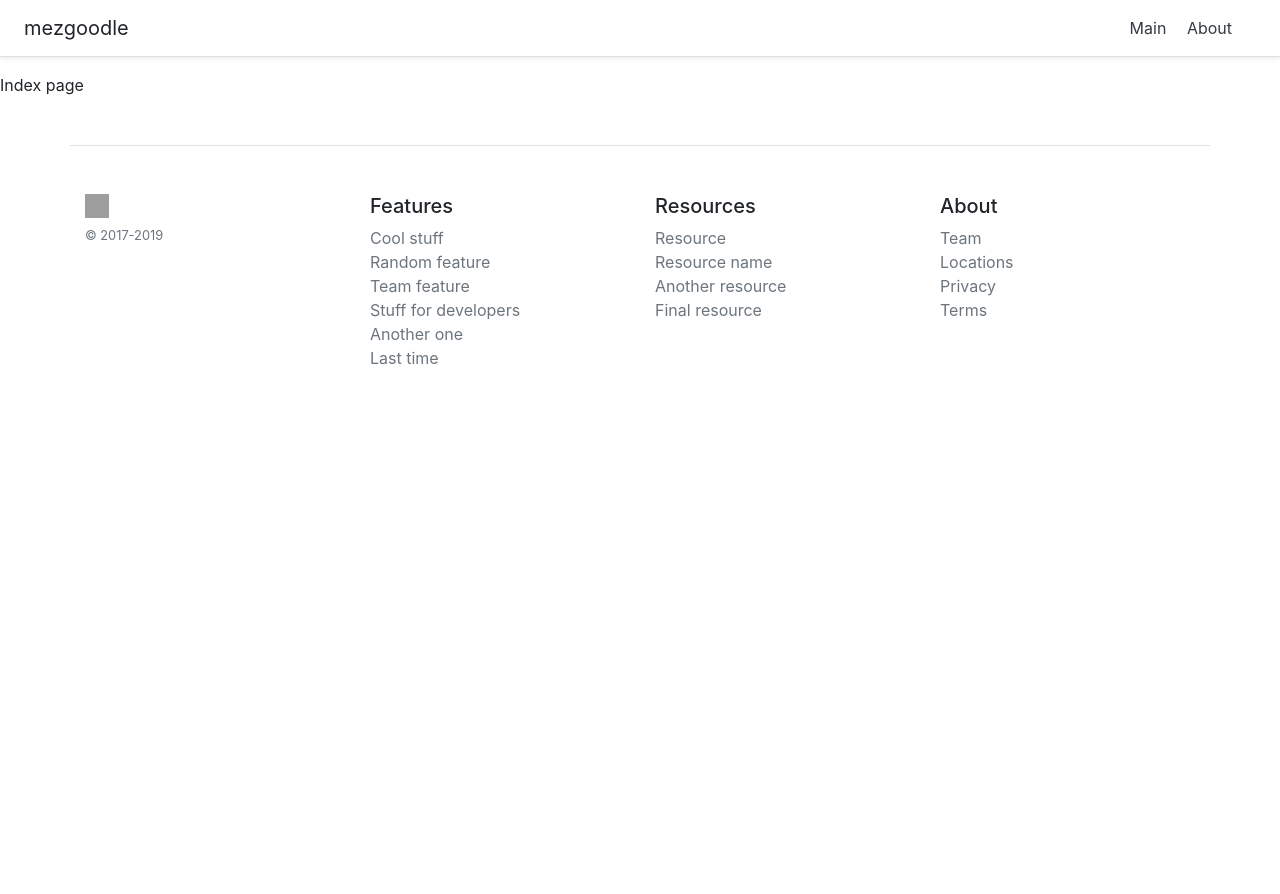
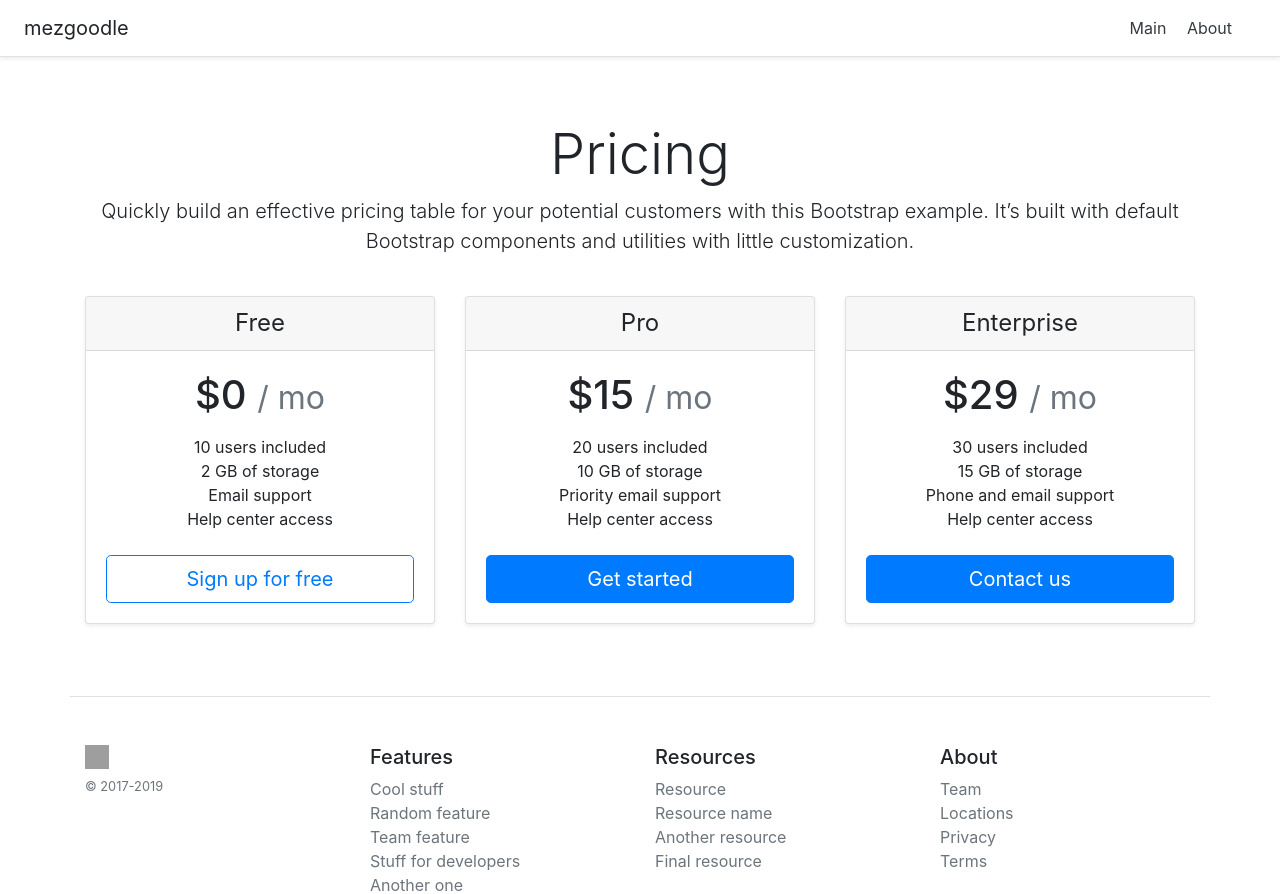
Before and after one commit to mezgoodle/flask-site, a Flask app: page / in a window 1280 px wide. Shown: the top 894 px of the page. Before the commit the page ends 365 px from the top, so only its background shows below. Run offline with Flask 2, Linux system fonts and the light colour scheme; some libraries are stand-ins or nearby versions; grey boxes are pictures that could not be loaded.

Commit message:
Update index.html

```diff
--- a/templates/index.html
+++ b/templates/index.html
@@ -1,8 +1,57 @@
 {% extends 'base.html' %}
-
-{% block title %}
-Hello
-{% endblock title %}
+{% block title %} Hello {% endblock title %}
 {% block content %}
-Index page
+<div class="container">
+    <div class="pricing-header px-3 py-3 pt-md-5 pb-md-4 mx-auto text-center">
+        <h1 class="display-4">Pricing</h1>
+        <p class="lead">Quickly build an effective pricing table for your potential customers with this Bootstrap example. It’s built with default Bootstrap components and utilities with little customization.</p>
+    </div>
+    <div class="card-deck mb-3 text-center">
+        <div class="card mb-4 shadow-sm">
+            <div class="card-header">
+                <h4 class="my-0 font-weight-normal">Free</h4>
+            </div>
+            <div class="card-body">
+                <h1 class="card-title pricing-card-title">$0 <small class="text-muted">/ mo</small></h1>
+                <ul class="list-unstyled mt-3 mb-4">
+                    <li>10 users included</li>
+                    <li>2 GB of storage</li>
+                    <li>Email support</li>
+                    <li>Help center access</li>
+                </ul>
+                <button type="button" class="btn btn-lg btn-block btn-outline-primary">Sign up for free</button>
+            </div>
+        </div>
+        <div class="card mb-4 shadow-sm">
+            <div class="card-header">
+                <h4 class="my-0 font-weight-normal">Pro</h4>
+            </div>
+            <div class="card-body">
+                <h1 class="card-title pricing-card-title">$15 <small class="text-muted">/ mo</small></h1>
+                <ul class="list-unstyled mt-3 mb-4">
+                    <li>20 users included</li>
+                    <li>10 GB of storage</li>
+                    <li>Priority email support</li>
+                    <li>Help center access</li>
+                </ul>
+                <button type="button" class="btn btn-lg btn-block btn-primary">Get started</button>
+            </div>
+        </div>
+        <div class="card mb-4 shadow-sm">
+            <div class="card-header">
+                <h4 class="my-0 font-weight-normal">Enterprise</h4>
+            </div>
+            <div class="card-body">
+                <h1 class="card-title pricing-card-title">$29 <small class="text-muted">/ mo</small></h1>
+                <ul class="list-unstyled mt-3 mb-4">
+                    <li>30 users included</li>
+                    <li>15 GB of storage</li>
+                    <li>Phone and email support</li>
+                    <li>Help center access</li>
+                </ul>
+                <button type="button" class="btn btn-lg btn-block btn-primary">Contact us</button>
+            </div>
+        </div>
+    </div>
+</div>
 {% endblock content %}
```
